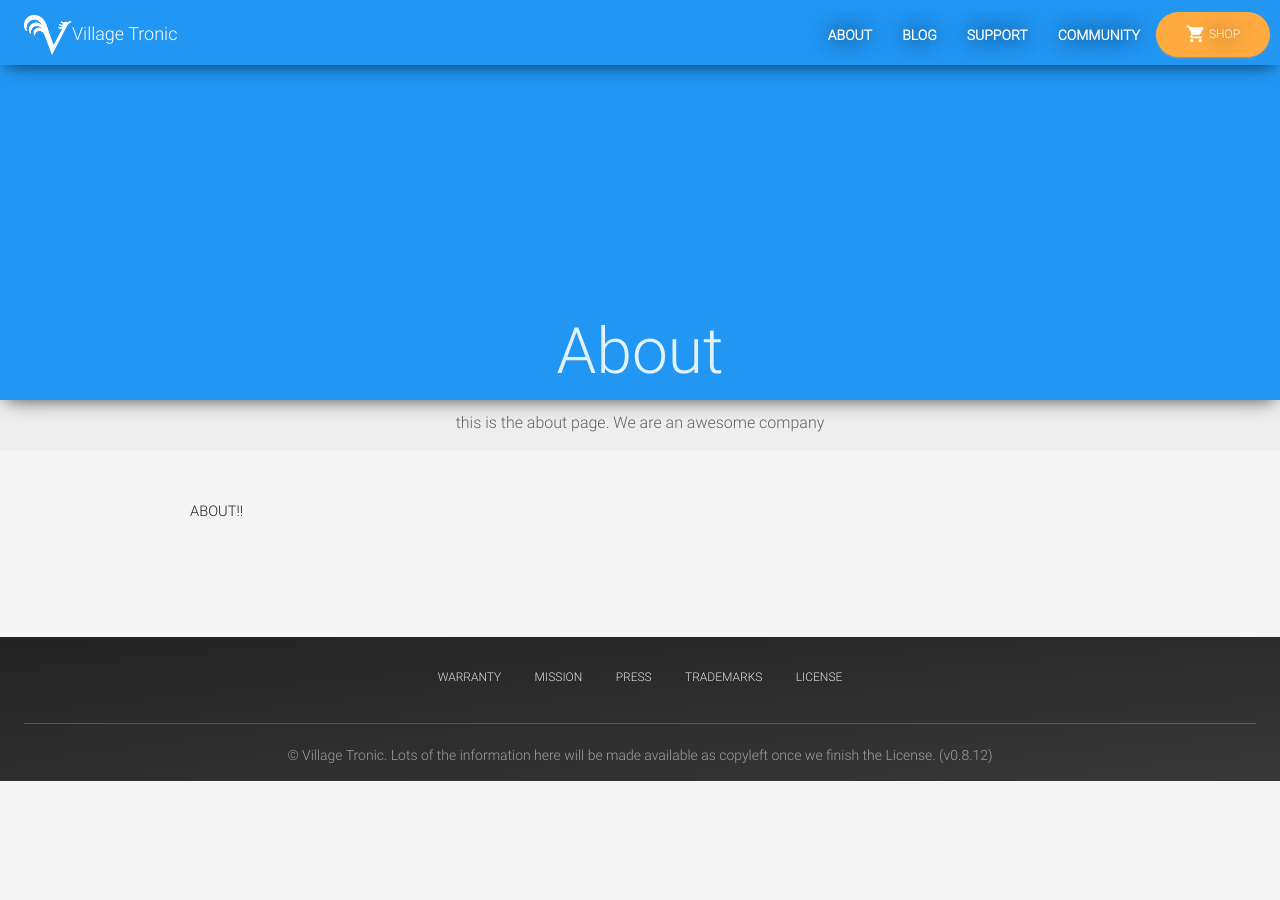
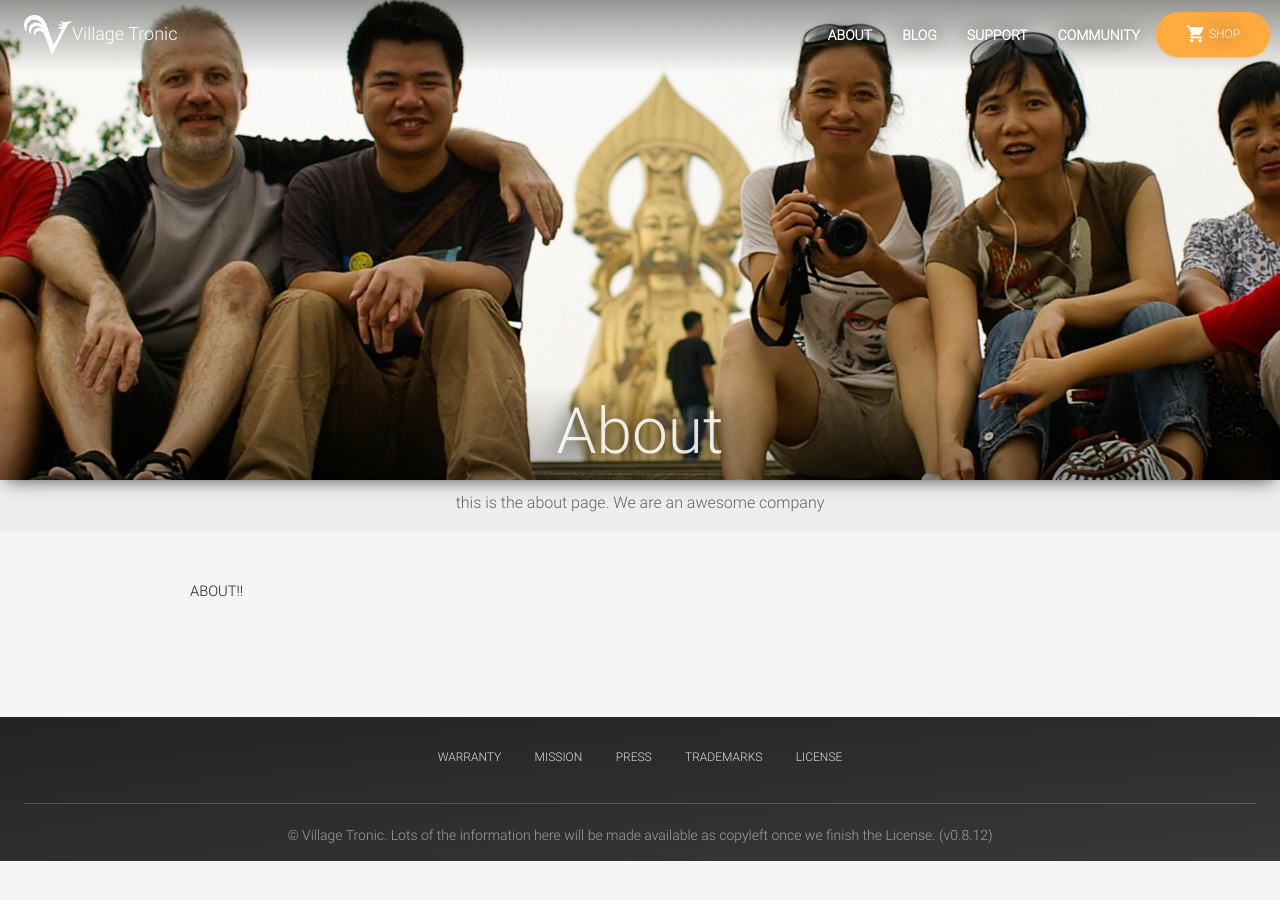
Before and after one commit to V-Squared/shop, a Jekyll site: the page built from about.md, in a window 1280 px wide. Built offline with Jekyll 4.4.1, drawn with Linux system fonts in a browser that asks for light colours.

Commit message:
Added visual picture to about and shop

```diff
--- a/_layouts/home.html
+++ b/_layouts/home.html
@@ -815,7 +815,7 @@
 <div class="feature-intro-text" style="background-color: #eee">
   <div class="container">
     <p>
-      We are designers, engineers, photographers, and gamers who we are very passionate and particular about our computer stations. Frankly, we wanted it all: The modularity of the desktop and the compactness and good looks of the All-in-One. This is why we designed ViDock-One as the first Modular-in-One™ system. To give all of us the power to fully customize our computer stations. So they become an expression of personal style while at the same time being most functional with your individual balance of performance, features and cost.
+      We are designers, engineers, photographers, and gamers who are very passionate and particular about our computer stations. Frankly, we wanted it all: The modularity of the desktop and the compactness and good looks of the All-in-One. This is why we designed ViDock-One as the first Modular-in-One™ system. To give all of us the power to fully customize our computer stations. So they become an expression of personal style while at the same time being most functional with your individual balance of performance, features and cost.
     </p>
   </div>
 </div>
--- a/_sass/components/_card.scss
+++ b/_sass/components/_card.scss
@@ -1,29 +1,8 @@
-.card-background {
-  background-position: center center;
-  background-size: cover;
-  text-align: center;
-
-  &:after {
-    position: absolute;
-    z-index: 1;
-    width: 100%;
-    height: 100%;
-    display: block;
-    left: 0;
-    top: 0;
-    content: "";
-    background-color: rgba(0,0,0,.25);
-    border-radius: 6px;
-    transition: all 0.2s ease-in-out;
-  }
-}
-
 .card {
   margin-bottom: 10px;
 
   .card-content {
     padding: 20px;
-
     position: relative;
     z-index: 2;
     min-height: 280px;
@@ -54,6 +33,33 @@
   }
 }
 
+.card-background {
+  background-position: center center;
+  background-size: cover;
+  text-align: center;
+
+  &:after {
+    position: absolute;
+    z-index: 1;
+    width: 100%;
+    height: 100%;
+    display: block;
+    left: 0;
+    top: 0;
+    content: "";
+    background-color: rgba(0,0,0,.25);
+    border-radius: 6px;
+    transition: all 0.2s ease-in-out;
+  }
+}
+
+.card-stretch {
+  .card-content {
+    min-height: auto;
+    max-width: auto;
+  }
+}
+
 .card-primary {background: linear-gradient(60deg, $brand-400, $brand-700);}
 .card-purple {background: linear-gradient(60deg, #AB47BC, #7B1FA2);}
 .card-cyan {background: linear-gradient(60deg, #26C6DA, #0097A7);}
--- a/_sass/layout/_jumbotron.scss
+++ b/_sass/layout/_jumbotron.scss
@@ -6,7 +6,7 @@
   box-shadow: 0 10px 20px -12px rgba(0, 0, 0, 0.42), 0 3px 20px 0px rgba(0, 0, 0, 0.12), 0 8px 10px -5px rgba(0, 0, 0, 0.2);
   background-size: cover;
   background-position: center center;
-  height: 500px;
+  height: 480px;
 
   @include media-query($on-mobile) {
     box-shadow: none !important;
@@ -39,7 +39,6 @@
 
 .jumbo-primary {
   background-color: #2196F3;
-  height: 400px;
 
   > .page-header-content {
 
--- a/about.md
+++ b/about.md
@@ -2,6 +2,8 @@
 layout: page
 title: About
 abstract: this is the about page. We are an awesome company
+visualURL: /images/about/team.jpg
+visualURL-M: /images/about/team-m.jpg
 ---
 
 ABOUT!!
```
Also changed, not shown: shop.html (added, +28 -0 lines), images/about/team-m.jpg (added), images/about/team.jpg (added), images/shop/shop-teaser-m.jpg (added), images/shop/shop-teaser.jpg (added).
